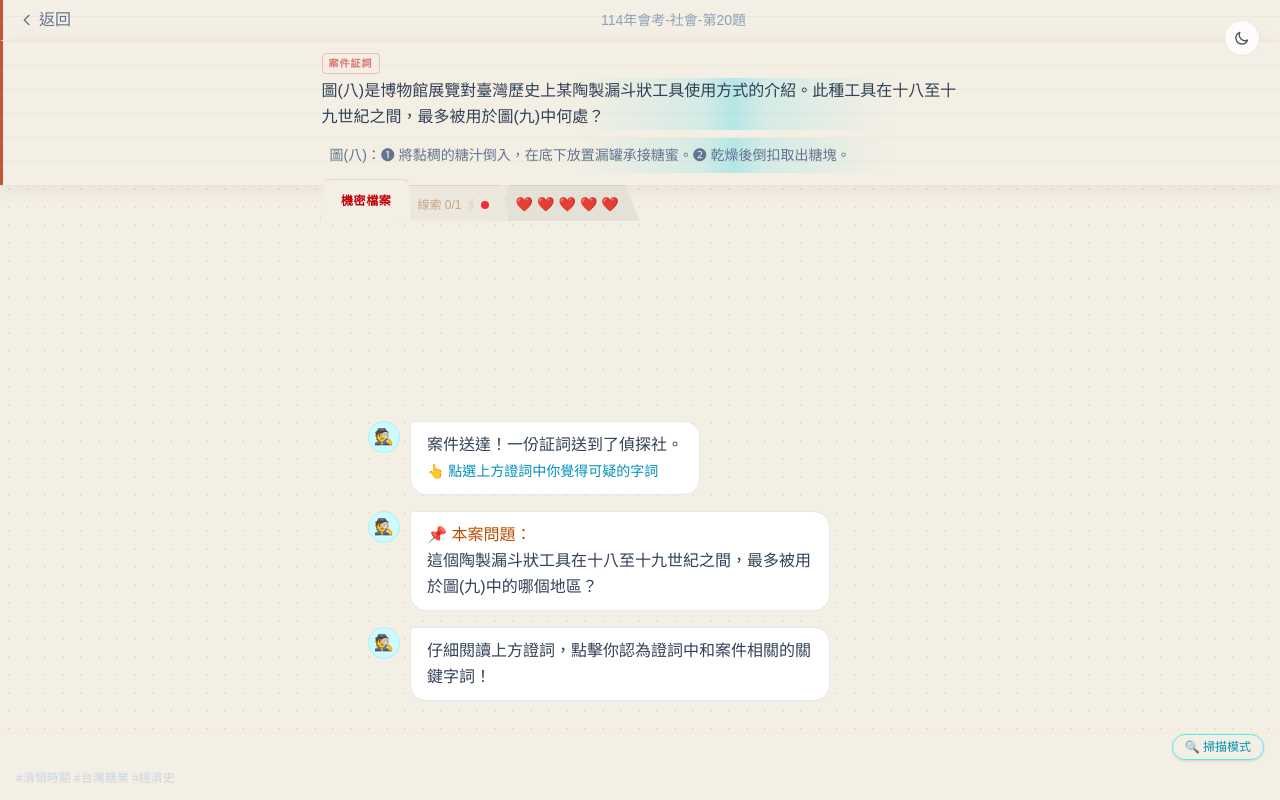
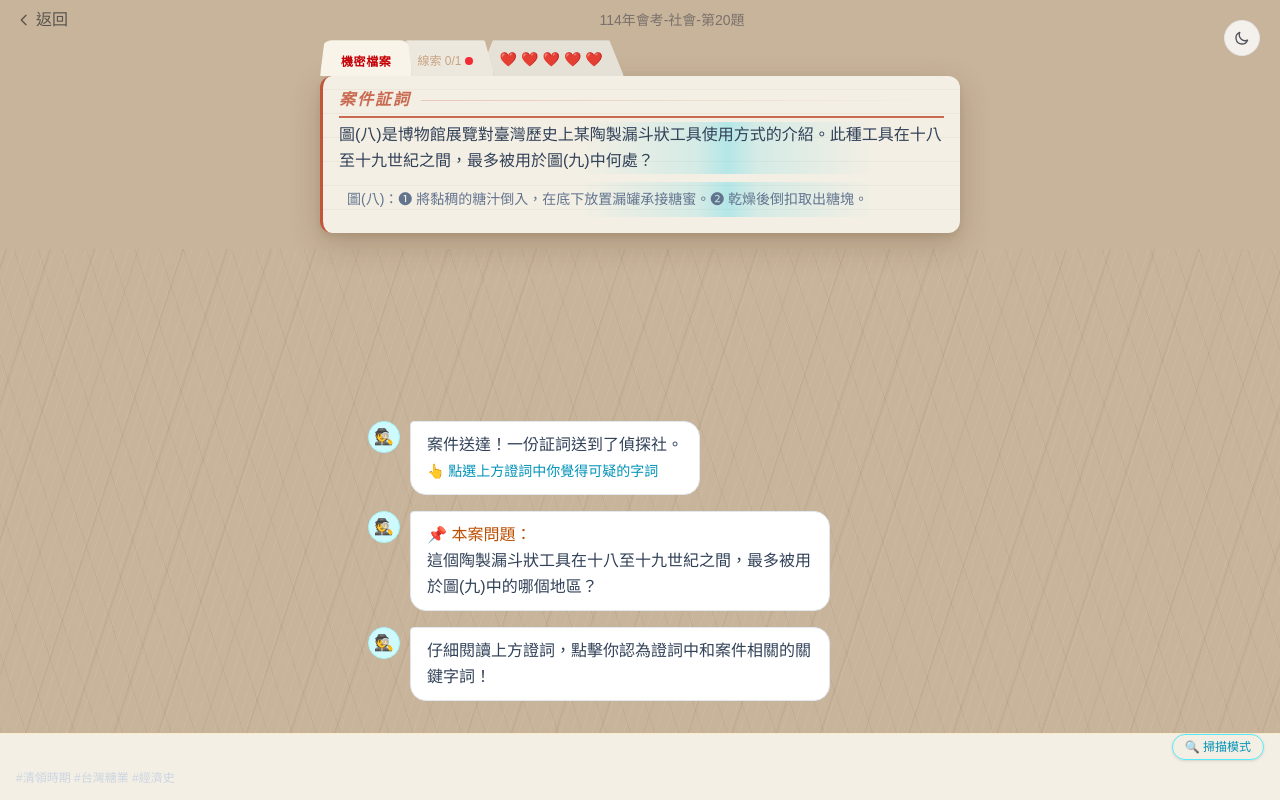
Before and after one commit to gurry0927/EDTechWeb, a Next.js app in the folder web/: page /question-detective in a window 1280 px wide. Both pictures are taken after a click on the button 640 px from the left and 285 px from the top of the page. Built offline with nearby package versions, Linux system fonts and the light colour scheme.

Commit message:
checkpoint: before v7.4 immersion overhaul - backup for design changes

```diff
--- a/web/src/app/globals.css
+++ b/web/src/app/globals.css
@@ -45,6 +45,7 @@ body {
 :root {
   --det-paper: #f4efe4;
   --det-paper-dark: #111119;
+  --det-wood: #c8b49a;
   --det-accent: #c2553a;
   --det-line: rgba(140,120,80,0.07);
   --det-line-dark: rgba(140,120,80,0.04);
@@ -52,6 +53,10 @@ body {
   --det-dot-dark: rgba(160,140,100,0.08);
   --det-border: rgba(140,120,80,0.15);
   --det-shadow: rgba(80,60,30,0.08);
+}
+
+.dark {
+  --det-wood: #2a1f16;
 }
 
 /* Scan sweep animation — 單次掃描（入場 / 掃描模式） */
@@ -99,21 +104,85 @@ body {
 .case-file, .detective-paper, .folder-tab { background-color: var(--det-paper); }
 .dark .case-file, .dark .detective-paper, .dark .folder-tab { background-color: var(--det-paper-dark); }
 
-/* Case file: ruled lines + red accent */
+/* Case file: ruled lines + red accent — 卡片化後四邊都有陰影 */
 .case-file {
   background-image: repeating-linear-gradient(0deg, transparent, transparent 23px, var(--det-line) 23px, var(--det-line) 24px);
   border-left: 3px solid var(--det-accent);
-  box-shadow: 0 4px 16px var(--det-shadow);
+  box-shadow: 0 4px 6px rgba(60,35,10,0.08), 0 10px 32px rgba(60,35,10,0.20);
 }
 .dark .case-file {
   background-image: repeating-linear-gradient(0deg, transparent, transparent 23px, var(--det-line-dark) 23px, var(--det-line-dark) 24px);
   border-left: 3px solid rgba(194,85,58,0.6);
-  box-shadow: 0 4px 20px rgba(0,0,0,0.3);
+  box-shadow: 0 4px 6px rgba(0,0,0,0.25), 0 10px 32px rgba(0,0,0,0.50);
 }
 
-/* Chat area: dot grid */
-.detective-paper { background-image: radial-gradient(circle, var(--det-dot) 1px, transparent 1px); background-size: 18px 18px; }
-.dark .detective-paper { background-image: radial-gradient(circle, var(--det-dot-dark) 1px, transparent 1px); background-size: 18px 18px; }
+
+/* 文件標頭列 */
+.case-file-header {
+  display: flex;
+  align-items: baseline;
+  gap: 10px;
+  padding-bottom: 4px;
+  margin-bottom: 4px;
+  border-bottom: 2px solid var(--det-accent);
+  opacity: 0.85;
+}
+.case-file-header-label {
+  font-size: 1rem;
+  font-weight: 800;
+  font-style: italic;
+  letter-spacing: 0.12em;
+  color: var(--det-accent);
+}
+.case-file-header-rule {
+  flex: 1;
+  height: 1px;
+  background: linear-gradient(90deg, var(--det-accent), transparent);
+  opacity: 0.3;
+  align-self: center;
+}
+.dark .case-file-header-label { color: rgba(194,85,58,0.85); }
+.dark .case-file-header-rule { opacity: 0.2; }
+
+/* Chat area: 胡桃木桌面 */
+.detective-paper {
+  background-color: #c8b49a;
+  background-image:
+    repeating-linear-gradient(
+      108deg,
+      transparent, transparent 9px,
+      rgba(255,255,255,0.06) 9px, rgba(255,255,255,0.06) 10px
+    ),
+    repeating-linear-gradient(
+      72deg,
+      transparent, transparent 22px,
+      rgba(0,0,0,0.04) 22px, rgba(0,0,0,0.04) 23px
+    ),
+    repeating-linear-gradient(
+      108deg,
+      transparent, transparent 40px,
+      rgba(80,45,20,0.05) 40px, rgba(80,45,20,0.05) 42px
+    );
+}
+.dark .detective-paper {
+  background-color: #2a1f16;
+  background-image:
+    repeating-linear-gradient(
+      108deg,
+      transparent, transparent 9px,
+      rgba(255,255,255,0.025) 9px, rgba(255,255,255,0.025) 10px
+    ),
+    repeating-linear-gradient(
+      72deg,
+      transparent, transparent 22px,
+      rgba(0,0,0,0.08) 22px, rgba(0,0,0,0.08) 23px
+    ),
+    repeating-linear-gradient(
+      108deg,
+      transparent, transparent 40px,
+      rgba(255,200,140,0.03) 40px, rgba(255,200,140,0.03) 42px
+    );
+}
 
 /* Folder tabs */
 .folder-tab {
@@ -129,22 +198,20 @@ body {
   clip-path: polygon(10% 0, 90% 0, 100% 100%, 0 100%);
   margin-right: -8px;
 }
-.folder-tab-1 { z-index: 3; box-shadow: 0 -2px 6px rgba(80,60,30,0.05); }
-.folder-tab-2 { z-index: 2; box-shadow: 0 -2px 4px rgba(80,60,30,0.04); filter: brightness(0.97); }
-.folder-tab-3 { z-index: 1; box-shadow: 0 -2px 3px rgba(80,60,30,0.02); filter: brightness(0.94); }
+.folder-tab-1 { z-index: 3; box-shadow: 0 3px 8px rgba(80,60,30,0.12); }
+.folder-tab-2 { z-index: 2; box-shadow: 0 2px 6px rgba(80,60,30,0.08); filter: brightness(0.97); }
+.folder-tab-3 { z-index: 1; box-shadow: 0 2px 4px rgba(80,60,30,0.04); filter: brightness(0.94); }
 
-/* 主動 tab：陰影加深即可，不用紅邊（紅邊留給抽屜頂端的毛邊處理） */
+/* 主動 tab：投影向下，貼合文件頂邊 */
 .tab-active {
-  filter: brightness(1) !important;
-  height: calc(100% + 6px);
-  padding-bottom: 8px;
-  box-shadow: 0 -6px 18px var(--det-shadow) !important;
+  filter: brightness(1.02) !important;
+  box-shadow: 0 4px 14px rgba(80,60,30,0.20) !important;
   z-index: 10 !important;
   clip-path: polygon(5% 0, 95% 0, 100% 100%, 0 100%);
 }
 
 .dark .folder-tab { border-color: rgba(140,120,80,0.1); }
-.dark .folder-tab-1 { box-shadow: 0 -3px 8px rgba(0,0,0,0.3); }
+.dark .folder-tab-1 { box-shadow: 0 3px 10px rgba(0,0,0,0.35); }
 .dark .folder-tab-2 { filter: brightness(0.9); }
 .dark .folder-tab-3 { filter: brightness(0.8); }
 
--- a/web/src/components/question-detective/DetectivePlayer.tsx
+++ b/web/src/components/question-detective/DetectivePlayer.tsx
@@ -444,38 +444,17 @@ export function DetectivePlayer({ question, onBack }: Props) {
 
   return (
     <div className="h-[100dvh] detective-paper text-slate-800 dark:text-white flex flex-col overflow-hidden">
-      {/* Header + Stem + Tabs */}
-      <div ref={headerRef} className="shrink-0 sticky top-0 z-10">
-        <header className="px-4 py-2 flex items-center gap-3 case-file border-b border-amber-200/20 dark:border-white/5">
-          <button onClick={onBack} className="text-slate-500 dark:text-white/50 hover:text-slate-700 dark:hover:text-white/80 text-base flex items-center gap-1">
+      {/* Header + Tabs + Stem card — 全體木紋底色，case-file 浮卡 */}
+      <div ref={headerRef} className="shrink-0 sticky top-0 z-10" style={{ backgroundColor: 'var(--det-wood)' }}>
+        <header className="px-4 py-2 flex items-center gap-3">
+          <button onClick={onBack} className="text-stone-600 dark:text-white/60 hover:text-stone-800 dark:hover:text-white/90 text-base flex items-center gap-1">
             <svg className="w-4 h-4" fill="none" viewBox="0 0 24 24" stroke="currentColor" strokeWidth={2}><path strokeLinecap="round" strokeLinejoin="round" d="M15 19l-7-7 7-7" /></svg>
             返回
           </button>
-          <span className="flex-1 text-center text-sm text-slate-400 dark:text-white/40">{question.source}</span>
+          <span className="flex-1 text-center text-sm text-stone-500 dark:text-white/40">{question.source}</span>
         </header>
 
-        <div className={`case-file transition-all duration-300 ${isPointingPhase ? 'ring-2 ring-amber-400/50 ring-inset' : ''}`}>
-          <div className="max-w-2xl mx-auto px-4 py-3 space-y-2">
-            {isPointingPhase && <div className="text-sm text-amber-600 dark:text-amber-400 font-medium">{DIALOGUE.reasoningPointingBanner}</div>}
-            <div className="flex items-center gap-2 mb-1">
-              <span className="text-[10px] font-bold tracking-widest uppercase text-red-700/50 dark:text-red-400/40 border border-red-700/20 dark:border-red-400/15 px-1.5 py-0.5 rounded">案件証詞</span>
-            </div>
-            <div>
-              <p className={`text-base leading-relaxed text-slate-700 dark:text-white/85 whitespace-pre-line ${showPulse || activeScanning ? 'stem-scan' : ''} ${activeScanning ? 'magnifier-active' : ''} ${idleShimmer ? 'stem-idle-shimmer' : ''}`}>
-                {renderSegs(stemSegs, onSegTap)}
-              </p>
-              {question.figure && (
-                <div className={`mt-2 px-2 py-1.5 rounded text-sm ${showPulse ? 'stem-scan' : ''} ${idleShimmer ? 'stem-idle-shimmer' : ''}`}>
-                  <p className="text-slate-500 dark:text-white/45 leading-relaxed">
-                    {figureSegs ? renderSegs(figureSegs, onSegTap) : question.figure}
-                  </p>
-                </div>
-              )}
-            </div>
-          </div>
-        </div>
-
-        {/* Tabs */}
+        {/* Tabs — 資料夾索引，貼在浮卡頂端 */}
         <div className="max-w-2xl mx-auto px-4 flex items-end h-9">
           <div className="folder-tab folder-tab-1 tab-active relative z-[3]">
             <span className="font-bold text-xs tracking-wider text-red-700 dark:text-red-400">機密檔案</span>
@@ -483,7 +462,6 @@ export function DetectivePlayer({ question, onBack }: Props) {
           <button onClick={openNotebook} className="folder-tab folder-tab-2 relative z-[2] -ml-2">
             <span className="text-xs font-medium text-amber-800/40 dark:text-white/35 flex items-center gap-1">
               線索 {foundClues.size}/{totalClues}
-              {question.figureImage && <span className="opacity-50">🖇</span>}
               {(chatEvents.length > notebookSeenCount || (!!question.figureImage && !hasOpenedNotebook)) && (
                 <span className="relative flex w-2 h-2 shrink-0">
                   <span className="absolute inset-0 rounded-full bg-red-400 animate-ping opacity-75" />
@@ -494,6 +472,35 @@ export function DetectivePlayer({ question, onBack }: Props) {
           </button>
           <div className="folder-tab folder-tab-3 relative z-[1] -ml-2 cursor-default">
             <LivesDisplay lives={lives} />
+          </div>
+        </div>
+
+        {/* Case-file 浮卡：左右 padding 露出木紋，底部 pb 露出木紋投影 */}
+        <div className="max-w-2xl mx-auto px-4 pb-4">
+          <div className={`case-file rounded-xl overflow-hidden transition-all duration-300 ${isPointingPhase ? 'ring-2 ring-amber-400/50 ring-inset' : ''}`}>
+            <div className="px-4 pt-3 pb-4 space-y-2">
+              {isPointingPhase
+                ? <div className="text-sm text-amber-600 dark:text-amber-400 font-medium">{DIALOGUE.reasoningPointingBanner}</div>
+                : (
+                  <div className="case-file-header">
+                    <span className="case-file-header-label">案件証詞</span>
+                    <div className="case-file-header-rule" />
+                  </div>
+                )
+              }
+              <div>
+                <p className={`text-base leading-relaxed text-slate-700 dark:text-white/85 whitespace-pre-line ${showPulse || activeScanning ? 'stem-scan' : ''} ${activeScanning ? 'magnifier-active' : ''} ${idleShimmer ? 'stem-idle-shimmer' : ''}`}>
+                  {renderSegs(stemSegs, onSegTap)}
+                </p>
+                {question.figure && (
+                  <div className={`mt-2 px-2 py-1.5 rounded text-sm ${showPulse ? 'stem-scan' : ''} ${idleShimmer ? 'stem-idle-shimmer' : ''}`}>
+                    <p className="text-slate-500 dark:text-white/45 leading-relaxed">
+                      {figureSegs ? renderSegs(figureSegs, onSegTap) : question.figure}
+                    </p>
+                  </div>
+                )}
+              </div>
+            </div>
           </div>
         </div>
       </div>
```
Also changed, not shown: 1 other file (tests, documents, lock files or other folders).
